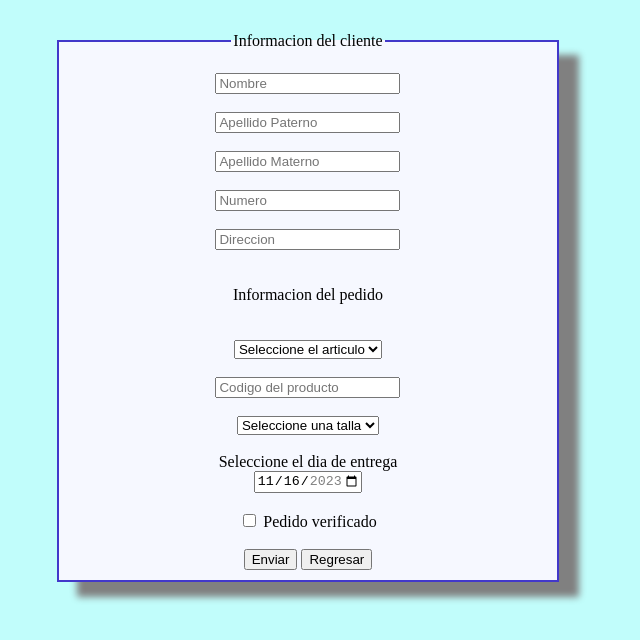
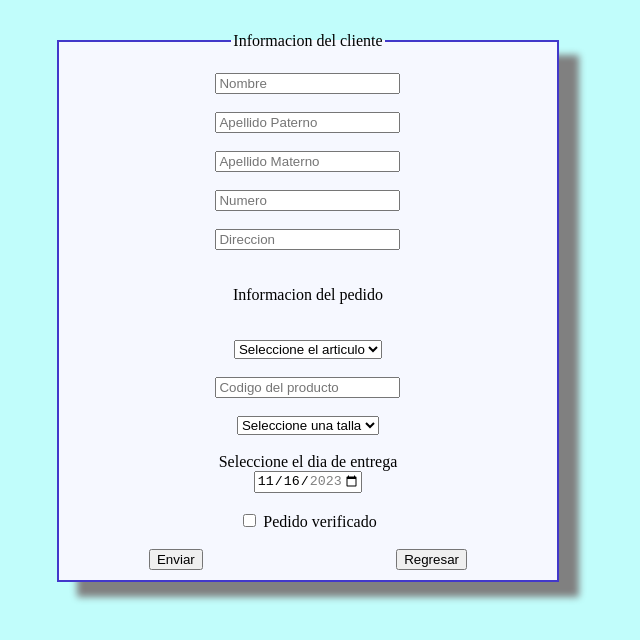
Before and after one commit to Carlitosgbrl/kaisergopsnuevo.github.io, a plain HTML site: page pedido.html in a window 1280 px wide. Shown: the whole page, without its empty margins (332-972 px from the left). Drawn offline with Linux system fonts and the light colour scheme.

Commit message:
Update pedido.css
initial commit

```diff
--- a/pedido.css
+++ b/pedido.css
@@ -5,3 +5,12 @@ form{
 	margin-top: 2.5%;
 	margin-left: 30%;
 }
+
+.submit {
+	margin-right: 25%;
+}
+
+.button {
+	margin-bottom: -50%;
+	margin-left: 15%;
+}
```
